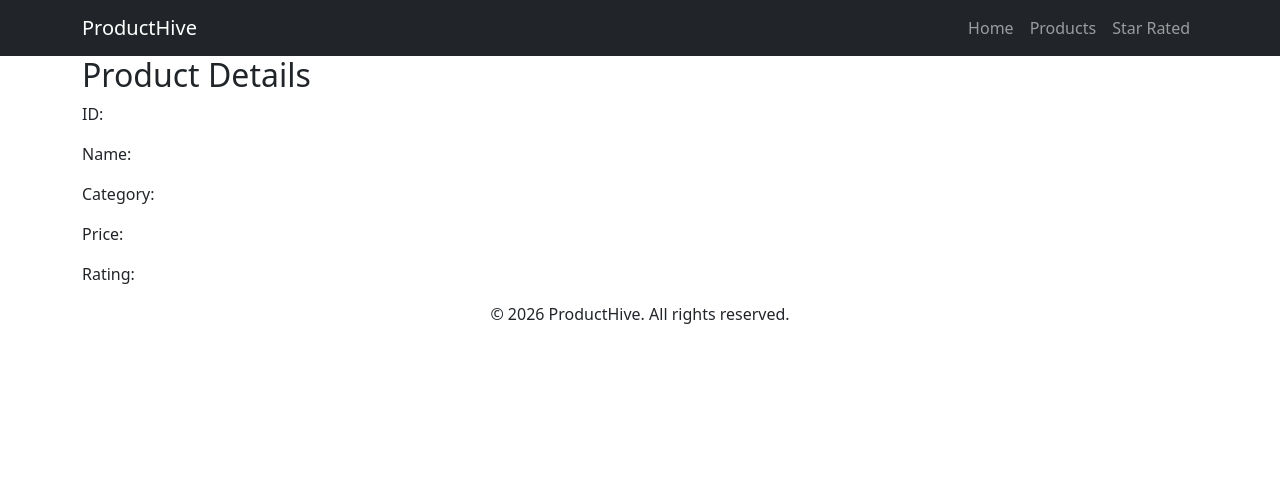
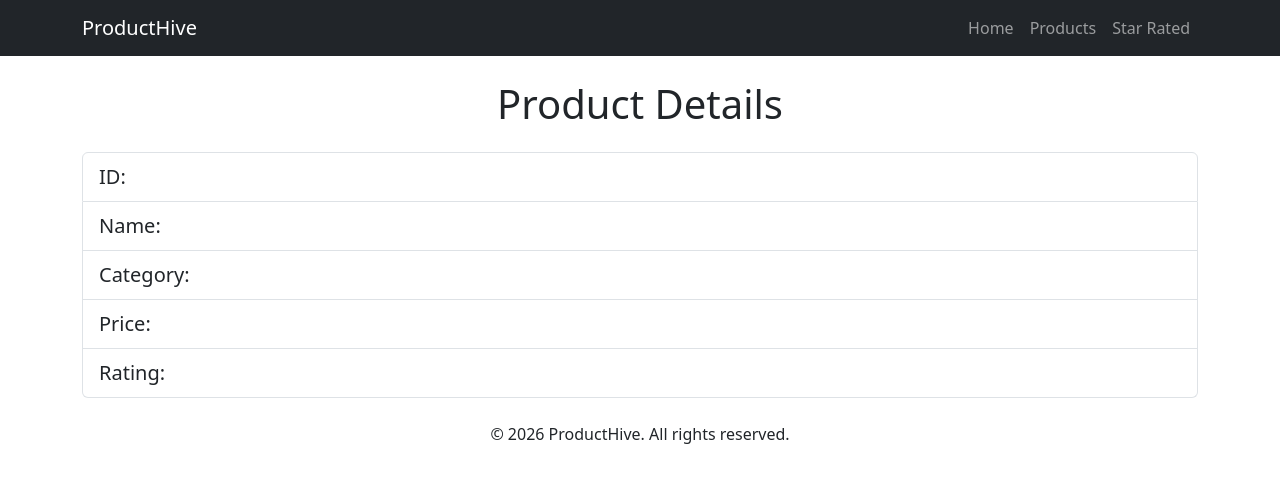
Before and after one commit to AKM7622/ProductHive, a website: page details.html in a window 1280 px wide. Drawn offline with nearby package versions, Linux system fonts and the light colour scheme.

Commit message:
Updated Products page

```diff
--- a/details.html
+++ b/details.html
@@ -24,16 +24,20 @@
   </header>
   <main>
     <div class="container">
-      <h2>Product Details</h2>
-      <p>ID: <span id="id"></span></p>
-      <p>Name: <span id="name"></span></p>
-      <p>Category: <span id="category"></span></p>
-      <p>Price: <span id="price"></span></p>
-      <p>Rating: <span id="rating"></span></p>
+      <section class="mt-4">
+        <h1 class="mb-4 text-center">Product Details</h2>
+          <ul class="list-group">
+            <li class="list-group-item"><p class="h5 mb-1 mt-1">ID: <span id="id"></span></p></li>
+            <li class="list-group-item"><p class="h5 mb-1 mt-1">Name: <span id="name"></span></p></li>
+            <li class="list-group-item"><p class="h5 mb-1 mt-1">Category: <span id="category"></span></p></li>
+            <li class="list-group-item"><p class="h5 mb-1 mt-1">Price: <span id="price"></span></p></li>
+            <li class="list-group-item"><p class="h5 mb-1 mt-1">Rating: <span id="rating"></span></p></li>
+          </ul>
+      </section>
     </div>
   </main>
   <footer>
-    <p class="text-center">&copy; 2026 ProductHive. All rights reserved.</p>
+    <p class="text-center mt-4">&copy; 2026 ProductHive. All rights reserved.</p>
   </footer>
 </body>
 
```
Also changed, not shown: products.html (+1 -1 lines).
